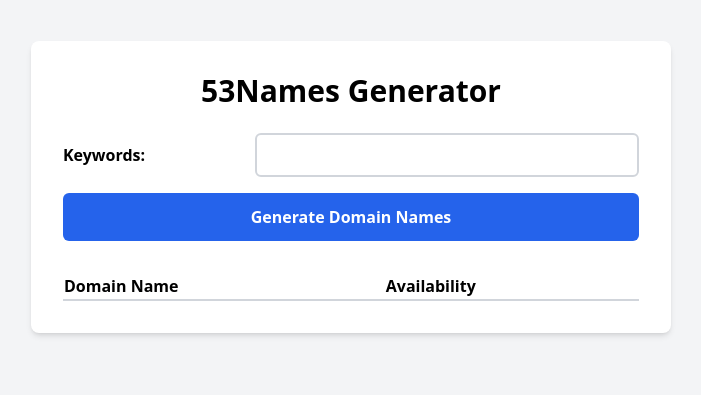
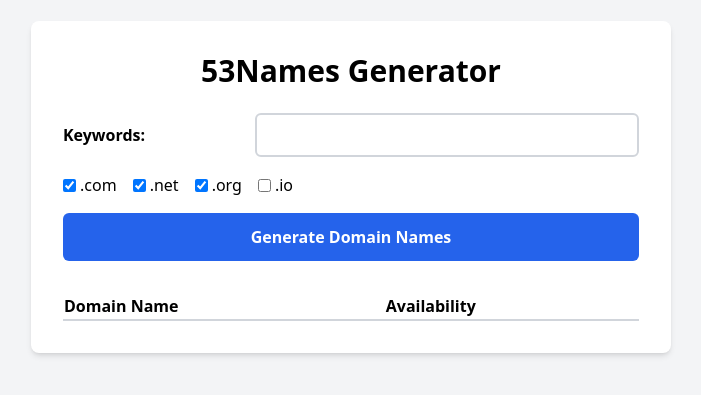
Before and after one commit to alearjun/dns_generator, a Next.js app: page / in a window 1280 px wide. Shown: the part 213-608 px from the top of the page, without its empty margins (289-990 px from the left). Built offline with nearby package versions, Linux system fonts and the light colour scheme.

Commit message:
Added capability for selecting TLD
checkbox selection for TLD

```diff
--- a/pages/api/generate-domains.js
+++ b/pages/api/generate-domains.js
@@ -15,25 +15,25 @@ const configuration = new Configuration({
   apiKey: process.env.MY_APP_OPENAI_API_KEY,
 });
 
-async function generateDomainNames(keywords) {
-  const prompt = `Act as an award winning consultant for naming companies. Based on the keywords, "${keywords}" generate 20 creative names for a company using the keywords .  Think beyond simply combining parts of the keywords and consider wordplay, puns, or other creative ideas to make the names stand out. Your job is to return a list of domain names for the company based on the names you come up with. Use a variety of top-level domains like .com, .io, .net, .org, etc. Your response should include only a list of the domains and nothing else except for the list.`;
+async function generateDomainNames(keywords, tlds) {
+  const prompt = `Act as an award winning consultant for naming companies. Based on the keywords, "${keywords}" generate 20 creative names for a company using the keywords.  Think beyond simply combining parts of the keywords and consider wordplay, puns, or other creative ideas to make the names stand out. Your job is to return a list of domain names for the company based on the names you come up with. Use the following top-level domains: ${tlds.join(', ')}. Your response should only be a list of domain names and nothing else.`;
+
   const openai = new OpenAIApi(configuration);
-  const completion = await openai.createCompletion({
-    model: 'text-davinci-003',
-    prompt: prompt,
+  const completion = await openai.createChatCompletion({
+    model: "gpt-3.5-turbo",
+    messages: [
+      {role: "user", content: prompt}
+    ],
     max_tokens: 1000,
-    n: 1,
-    stop: null,
-    temperature: 1,
   });
 
-  const domainNames = completion.data.choices[0].text
+  const domainNames = completion.data.choices[0].message.content
     .trim()
     .toLowerCase()
     .split('\n')
     .map((name) => name.replace(/^\d+\. /, "")); // remove numbering
 
-  console.log(domainNames); // Log the response object to the console
+  console.log(domainNames);
 
   return domainNames;
 }
@@ -69,13 +69,15 @@ export default async function handler(req, res) {
   }
 
   const keywords = req.query.keywords;
+  console.log("Raw tlds query parameter:", req.query.tlds);
+  const tlds = req.query.tlds ? req.query.tlds.split(',') : [];
   if (!keywords) {
     res.status(400).send('Bad Request: Missing keywords.');
     return;
   }
 
   try {
-    const domainNames = await generateDomainNames(keywords);
+    const domainNames = await generateDomainNames(keywords, tlds);
     const availabilityPromises = domainNames.map(checkDomainAvailability);
     const availability = await Promise.all(availabilityPromises);
 
@@ -88,5 +90,5 @@ export default async function handler(req, res) {
   } catch (error) {
     console.error(error);
     res.status(500).send('Internal Server Error');
+    }
   }
-}
--- a/pages/index.js
+++ b/pages/index.js
@@ -4,14 +4,20 @@ import styles from './spinner.module.css';
 const Home = () => {
   const [keywords, setKeywords] = useState('');
   const [domains, setDomains] = useState([]);
-  const [loading, setLoading] = useState(false); // Add this line to create the loading state
+  const [loading, setLoading] = useState(false);
+  const [tlds, setTlds] = useState({ com: true, net: true, org: true, io: false });
 
   const handleSubmit = async (e) => {
     e.preventDefault();
     setLoading(true);
 
+    const selectedTlds = Object.entries(tlds)
+      .filter(([key, value]) => value)
+      .map(([key]) => key)
+      .join(',');
+
     try {
-      const response = await fetch(`/api/generate-domains?keywords=${keywords}`);
+      const response = await fetch(`/api/generate-domains?keywords=${keywords}&tlds=${selectedTlds}`);
       if (!response.ok) {
         const errorText = await response.text();
         console.error('Error response from API:', errorText);
@@ -30,6 +36,10 @@ const Home = () => {
     }
   };
 
+  const handleCheckboxChange = (e) => {
+    setTlds({ ...tlds, [e.target.name]: e.target.checked });
+  };
+
   return (
     <div className="min-h-screen bg-gray-100 flex items-center justify-center">
       <div className="bg-white p-8 rounded-lg shadow-md w-full md:w-3/4 lg:w-1/2">
@@ -46,6 +56,20 @@ const Home = () => {
               className="border-2 border-gray-300 p-2 rounded-md w-2/3 focus:border-blue-300"
             />
           </div>
+          <div className="flex flex-wrap">
+            {['com', 'net', 'org', 'io'].map((tld) => (
+              <label key={tld} className="flex items-center mr-4">
+                <input
+                  type="checkbox"
+                  name={tld}
+                  checked={tlds[tld]}
+                  onChange={handleCheckboxChange}
+                  className="mr-1"
+                />
+                .{tld}
+              </label>
+            ))}
+          </div>
           <button
             type="submit"
             className="bg-blue-600 text-white font-bold py-2 px-4 rounded-md w-full hover:bg-blue-700 relative h-12"
@@ -61,7 +85,6 @@ const Home = () => {
               </div>
             )}
           </button>
-
         </form>
         {/* Display the table of available domains. */}
         <table className="w-full mt-8" id="domain-table">
```
Lines whose indentation alone changed are shown as unchanged.
